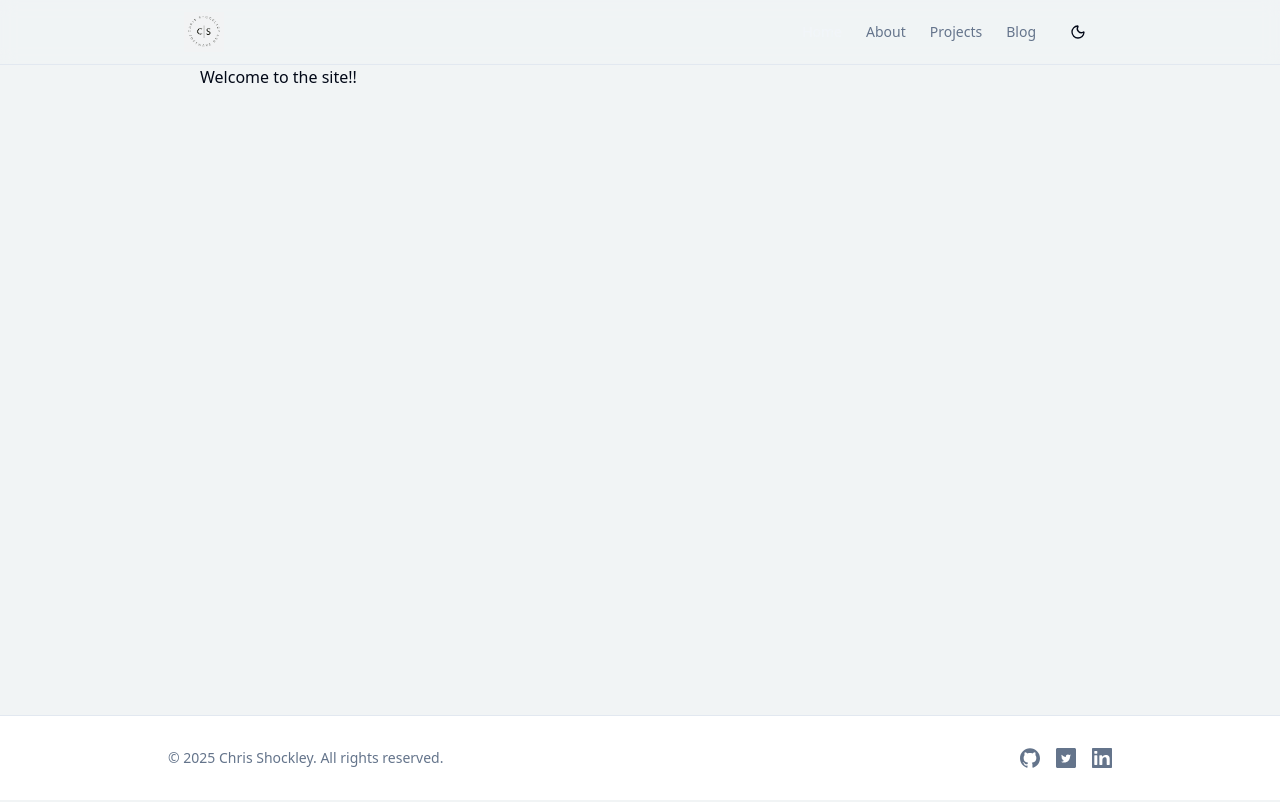
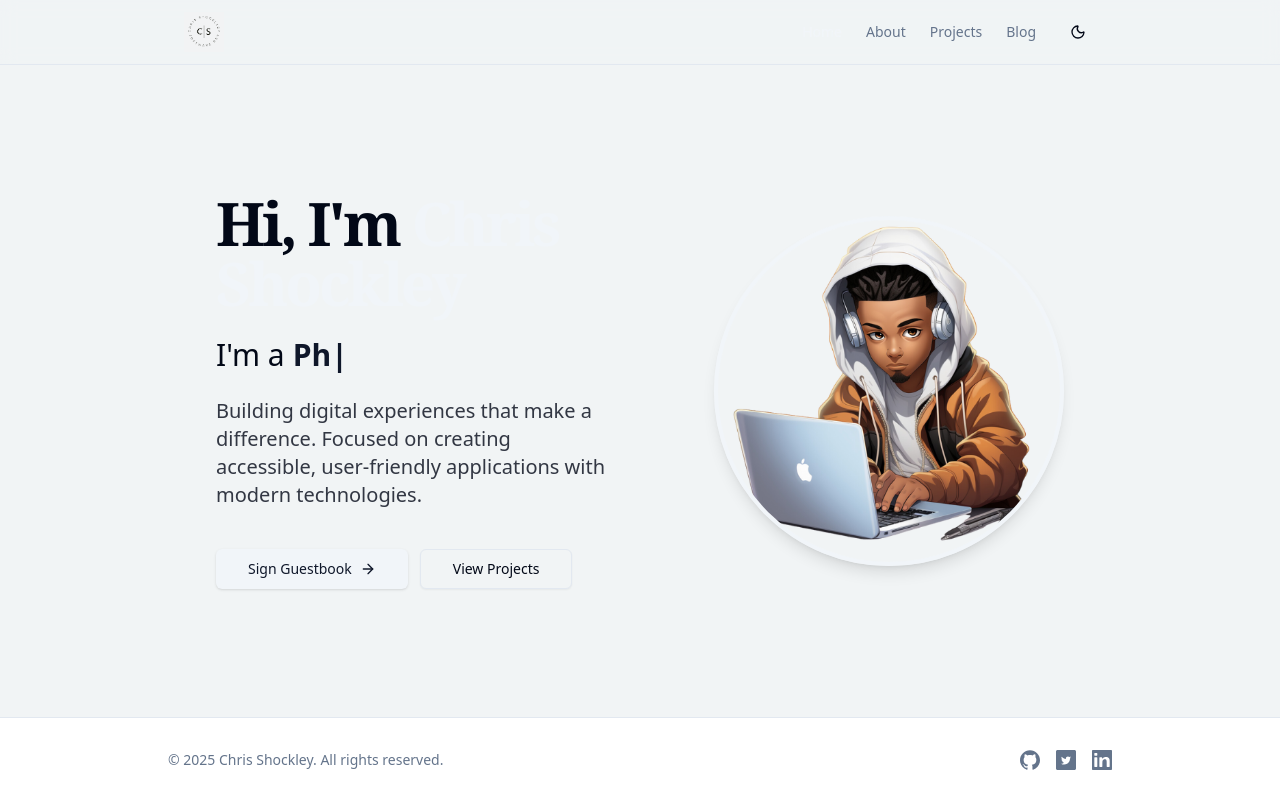
Before and after one commit to cishocksr/cishockley.com, a Next.js app: page / in a window 1280 px wide. Built offline with nearby package versions, Linux system fonts and the light colour scheme; a web font is replaced by a local one.

Commit message:
added hero

```diff
--- a/app/page.tsx
+++ b/app/page.tsx
@@ -1,3 +1,21 @@
-export default function Home() {
-  return <main className="container mx-auto px-4">Welcome to the site!!</main>
+// app/page.tsx
+import type { Metadata } from "next"
+import Hero from "@/components/hero"
+import { getAllProjects } from "@/lib/projects"
+// import { getAllPosts } from "@/lib/mdx";
+
+export const metadata: Metadata = {
+  title: "Chris Shockley | Home",
+  description: "Welcome to my portfolio—projects, blog posts, and more.",
 }
+
+export default async function HomePage() {
+  const allProjects = await getAllProjects()
+  // const { posts: allPosts } = await getAllPosts();
+
+  return (
+    <main className="container mx-auto px-4">
+      <Hero />
+    </main>
+  )
+}
--- /dev/null
+++ b/components/hero.tsx
@@ -0,0 +1,67 @@
+"use client"
+
+import Link from "next/link"
+import Image from "next/image"
+import { ArrowRight } from "lucide-react"
+import TypewriterComponent from "@/components/typewriter"
+
+export default function Hero() {
+  return (
+    <section className="container px-4 py-12 md:py-24 lg:py-32">
+      <div className="grid gap-6 lg:grid-cols-2 lg:gap-12 items-center">
+        <div className="space-y-6">
+          <h1 className="text-4xl sm:text-5xl md:text-6xl font-serif font-bold tracking-tighter leading-tight mb-4">
+            Hi, I'm <span className="text-accent">Chris Shockley</span>
+          </h1>
+
+          <div className="flex items-center text-2xl md:text-3xl font-medium text-foreground">
+            <span className="mr-2">I'm a</span>
+            <TypewriterComponent
+              words={["Developer", "Veteran", "Philosopher"]}
+              className="font-bold text-primary"
+              cursorClassName="text-primary animate-blink"
+              typingSpeed={100}
+              deletingSpeed={40}
+              pauseDuration={1200}
+            />
+          </div>
+
+          <p className="text-foreground/80 text-lg md:text-xl max-w-[600px] leading-relaxed">
+            Building digital experiences that make a difference. Focused on
+            creating accessible, user-friendly applications with modern
+            technologies.
+          </p>
+
+          <div className="flex flex-col sm:flex-row gap-3 pt-4">
+            <Link
+              href="/guestbook"
+              className="inline-flex h-10 items-center justify-center rounded-md bg-accent px-8 text-sm font-medium text-accent-foreground shadow transition-transform duration-300 hover:scale-105"
+              aria-label="Sign guestbook"
+            >
+              Sign Guestbook <ArrowRight className="ml-2 h-4 w-4" />
+            </Link>
+            <Link
+              href="/projects"
+              className="inline-flex h-10 items-center justify-center rounded-md border border-input bg-background px-8 text-sm font-medium shadow-sm transition-transform duration-300 hover:scale-105 hover:bg-accent/10 hover:text-accent"
+              aria-label="View projects"
+            >
+              View Projects
+            </Link>
+          </div>
+        </div>
+
+        <div className="flex justify-center lg:justify-end">
+          <div className="relative w-[280px] h-[280px] md:w-[350px] md:h-[350px] overflow-hidden rounded-full border-4 border-secondary shadow-lg">
+            <Image
+              src="/images/profile.png"
+              alt="Developer profile"
+              fill
+              className="object-cover"
+              priority
+            />
+          </div>
+        </div>
+      </div>
+    </section>
+  )
+}
--- /dev/null
+++ b/components/typewriter.tsx
@@ -0,0 +1,90 @@
+"use client"
+
+import { useState, useEffect } from "react"
+
+interface TypewriterProps {
+  words?: string[] // Optional with fallback
+  className?: string
+  cursorClassName?: string
+  typingSpeed?: number
+  deletingSpeed?: number
+  pauseDuration?: number
+}
+
+export default function TypewriterComponent({
+  words,
+  className = "",
+  cursorClassName = "animate-blink",
+  typingSpeed = 150,
+  deletingSpeed = 50,
+  pauseDuration = 1500,
+}: TypewriterProps) {
+  const wordList = words ?? ["Developer"] // ✅ Safe fallback
+  const [currentWordIndex, setCurrentWordIndex] = useState(0)
+  const [currentText, setCurrentText] = useState("")
+  const [isDeleting, setIsDeleting] = useState(false)
+  const [isPaused, setIsPaused] = useState(false)
+
+  useEffect(() => {
+    let isMounted = true
+
+    const word = wordList[currentWordIndex]
+    const speed = isDeleting ? deletingSpeed : typingSpeed
+
+    if (isPaused) {
+      const pauseTimer = setTimeout(() => {
+        if (isMounted) {
+          setIsPaused(false)
+          setIsDeleting(true)
+        }
+      }, pauseDuration)
+
+      return () => {
+        isMounted = false
+        clearTimeout(pauseTimer)
+      }
+    }
+
+    const handleTyping = () => {
+      if (!isMounted) return
+
+      if (!isDeleting && currentText === word) {
+        setIsPaused(true)
+      } else if (isDeleting && currentText === "") {
+        setIsDeleting(false)
+        setCurrentWordIndex((prev) => (prev + 1) % wordList.length) // ✅ Fixed here
+      } else {
+        setCurrentText((prev) =>
+          isDeleting ? prev.slice(0, -1) : word.slice(0, prev.length + 1)
+        )
+      }
+    }
+
+    const timer = setTimeout(handleTyping, speed)
+    return () => {
+      isMounted = false
+      clearTimeout(timer)
+    }
+  }, [
+    currentText,
+    isDeleting,
+    currentWordIndex,
+    isPaused,
+    wordList,
+    typingSpeed,
+    deletingSpeed,
+    pauseDuration,
+  ])
+
+  return (
+    <span
+      className={className}
+      role="status"
+      aria-live="polite"
+      aria-label={currentText}
+    >
+      {currentText}
+      <span className={cursorClassName}>|</span>
+    </span>
+  )
+}
```
